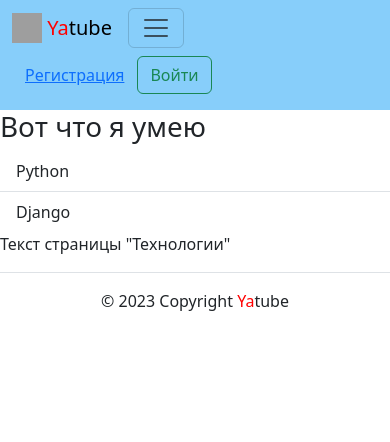
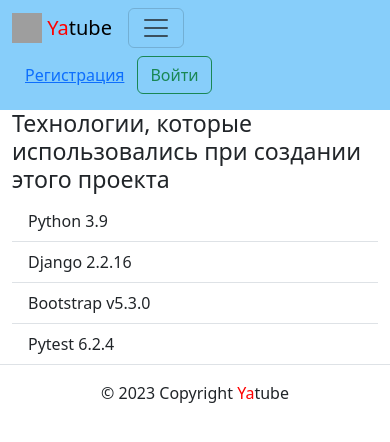
Before and after one commit to DjoNick91/hw05_final, a Django app: page /about/tech/ in a window 390 px wide. Shown: the top 442 px of the page. Run offline with Django 3.2, Linux system fonts and the light colour scheme; some libraries are stand-ins or nearby versions; grey boxes are pictures that could not be loaded.

Commit message:
change tech text

```diff
--- a/yatube/templates/about/tech.html
+++ b/yatube/templates/about/tech.html
@@ -1,31 +1,14 @@
 {% extends "base.html" %}
 {% block title %}Технологии{% endblock %}
 {% block content %}
-{% comment %} Колонки с отступом сверху и снизу {% endcomment %}
-<div class="row">
-  <h1>Вот что я умею</h1>
-  {% comment %}
-    Боковой блок со списком технологий
-    Займет всю ширину блока на мобильном
-    и 25% при размерах экрана ≥768px
-  {% endcomment %}
-  <aside class="col-12 col-md-3">
-    <ul class="list-group list-group-flush">
-      <li class="list-group-item">
-        Python
-      </li>
-      <li class="list-group-item">
-        Django
-      </li>
-    </ul>
-  </aside>
-  {% comment %}
-    Статья
-    Займет всю ширину блока на мобильном
-    и 75% при размерах экрана ≥768px
-  {% endcomment %}
-  <article class="col-12 col-md-9">
-    <p>Текст страницы "Технологии"</p>
-  </article>
+
+<div  class="container">
+  <h3>Технологии, которые  использовались при создании этого  проекта</h3>
+  <ul class="list-group list-group-flush">
+    <li class="list-group-item">Python 3.9</li>
+    <li class="list-group-item">Django 2.2.16</li>
+    <li class="list-group-item">Bootstrap v5.3.0</li>
+    <li class="list-group-item">Pytest 6.2.4</li>
+  </ul>
 </div>
 {% endblock %}
```
